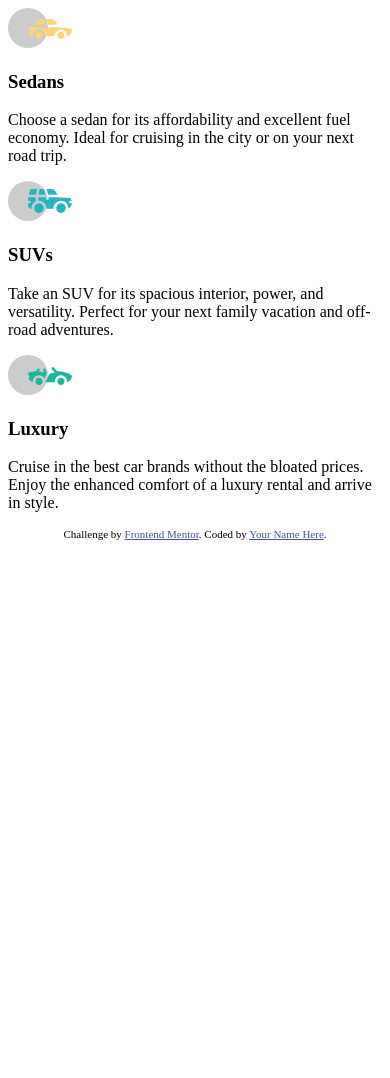
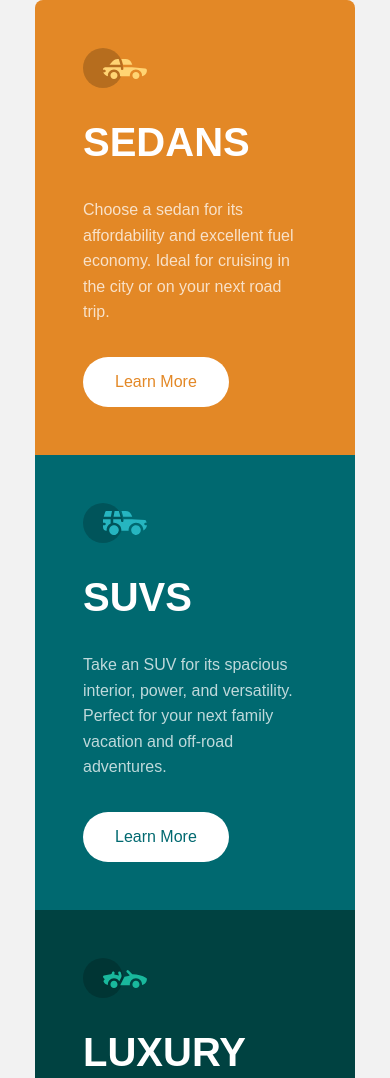
Before and after one commit to flaviovich/frontendmentor-3-column-preview-card, a plain HTML site: page index.html in a window 390 px wide. Shown: the top 1078 px of the page. Before the commit the page ends 844 px from the top, so only its background shows below. Drawn offline with Linux system fonts and the light colour scheme; a web font is replaced by a local one.

Commit message:
feat: add mobile-first CSS styles

```diff
--- a/index.html
+++ b/index.html
@@ -9,7 +9,15 @@
 
   <link rel="icon" type="image/png" sizes="32x32" href="./images/favicon-32x32.png">
 
+  <link rel="preconnect" href="https://fonts.googleapis.com">
+  <link rel="preconnect" href="https://fonts.gstatic.com" crossorigin>
+  <link
+    href="https://fonts.googleapis.com/css2?family=Big+Shoulders:opsz,wght@10..72,700&family=Lexend+Deca&display=swap"
+    rel="stylesheet">
+
   <title>Frontend Mentor | 3-column preview card component</title>
+
+  <link rel="stylesheet" href="./styles/main.css">
 
   <!-- Feel free to remove these styles or customise in your own stylesheet 👍 -->
   <style>
@@ -25,31 +33,38 @@
 </head>
 
 <body>
-  <section>
-    <article>
-      <img src="./assets/images/icon-sedans.svg" alt="">
-      <h3>Sedans</h3>
-      <p>
+  <section class="container">
+    <article class="card card-sedans">
+      <img class="card-img" src="./assets/images/icon-sedans.svg" alt="">
+      <h3 class="card-title">Sedans</h3>
+      <p class="card-description">
         Choose a sedan for its affordability and excellent fuel economy. Ideal for cruising in the city
         or on your next road trip.
       </p>
-      <img src="./assets/images/icon-suvs.svg" alt="">
-      <h3>SUVs</h3>
-      <p>
+      <button class="btn btn-sedans">Learn More</button>
+    </article>
+    <article class="card card-suvs">
+      <img class="card-img" src="./assets/images/icon-suvs.svg" alt="">
+      <h3 class="card-title">SUVs</h3>
+      <p class="card-description">
         Take an SUV for its spacious interior, power, and versatility. Perfect for your next family vacation
         and off-road adventures.
       </p>
-      <img src="./assets/images/icon-luxury.svg" alt="">
-      <h3>Luxury</h3>
-      <p>
+      <button class="btn btn-suvs">Learn More</button>
+    </article>
+    <article class="card card-luxury">
+      <img class="card-img" src="./assets/images/icon-luxury.svg" alt="">
+      <h3 class="card-title">Luxury</h3>
+      <p class="card-description">
         Cruise in the best car brands without the bloated prices. Enjoy the enhanced comfort of a luxury
         rental and arrive in style.
       </p>
+      <button class="btn btn-luxury">Learn More</button>
     </article>
   </section>
   <div class="attribution">
     Challenge by <a href="https://www.frontendmentor.io?ref=challenge" target="_blank">Frontend Mentor</a>.
-    Coded by <a href="#">Your Name Here</a>.
+    Coded by <a href="https://www.linkedin.com/in/flavio-rios-nieto/">Flavio Rios</a>.
   </div>
 </body>
 
--- /dev/null
+++ b/styles/main.css
@@ -0,0 +1,91 @@
+:root {
+  --font-big-shoulders: "Big Shoulders", sans-serif;
+  --font-lexend: "Lexend", sans-serif;
+
+  --color-gray-100: hsl(0, 0%, 95%);
+  --color-gold-500: hsl(31, 77%, 52%);
+  --color-cyan-800: hsl(184, 100%, 22%);
+  --color-green-950: hsl(179, 100%, 13%);
+  --color-white-transparent: hsla(0, 0%, 100%, 0.75)
+}
+
+* {
+  margin: 0;
+  padding: 0;
+  box-sizing: border-box;
+}
+
+body {
+  font-family: var(--font-lexend);
+  background-color: var(--color-gray-100);
+  display: flex;
+  flex-direction: column;
+  justify-content: center;
+  align-items: center;
+  min-height: 100dvh;
+  gap: 1rem;
+}
+
+.container {
+  border-radius: 0.5rem;
+  overflow: hidden;
+  max-width: 320px;
+  min-width: 300px;
+}
+
+.card {
+  padding: 3rem;
+  display: flex;
+  flex-direction: column;
+  gap: 2rem;
+}
+
+.card-title {
+  text-transform: uppercase;
+  font-family: var(--font-big-shoulders);
+  font-size: 2.5em;
+  color: white;
+}
+
+.card-sedans {
+  background-color: var(--color-gold-500);
+}
+
+.card-suvs {
+  background-color: var(--color-cyan-800);
+}
+
+.card-luxury {
+  background-color: var(--color-green-950);
+}
+
+.card-img {
+  width: 64px;
+  height: auto;
+}
+
+.card-description {
+  color: var(--color-white-transparent);
+  line-height: 1.6;
+}
+
+.btn {
+  background-color: white;
+  border: none;
+  border-radius: 2rem;
+  padding: 1rem 2rem;
+  font-size: medium;
+  align-self: flex-start;
+}
+
+.btn-sedans {
+  color: var(--color-gold-500);
+}
+
+.btn-suvs {
+  color: var(--color-cyan-800);
+}
+
+.btn-luxury {
+  color: var(--color-green-950);
+}
```
